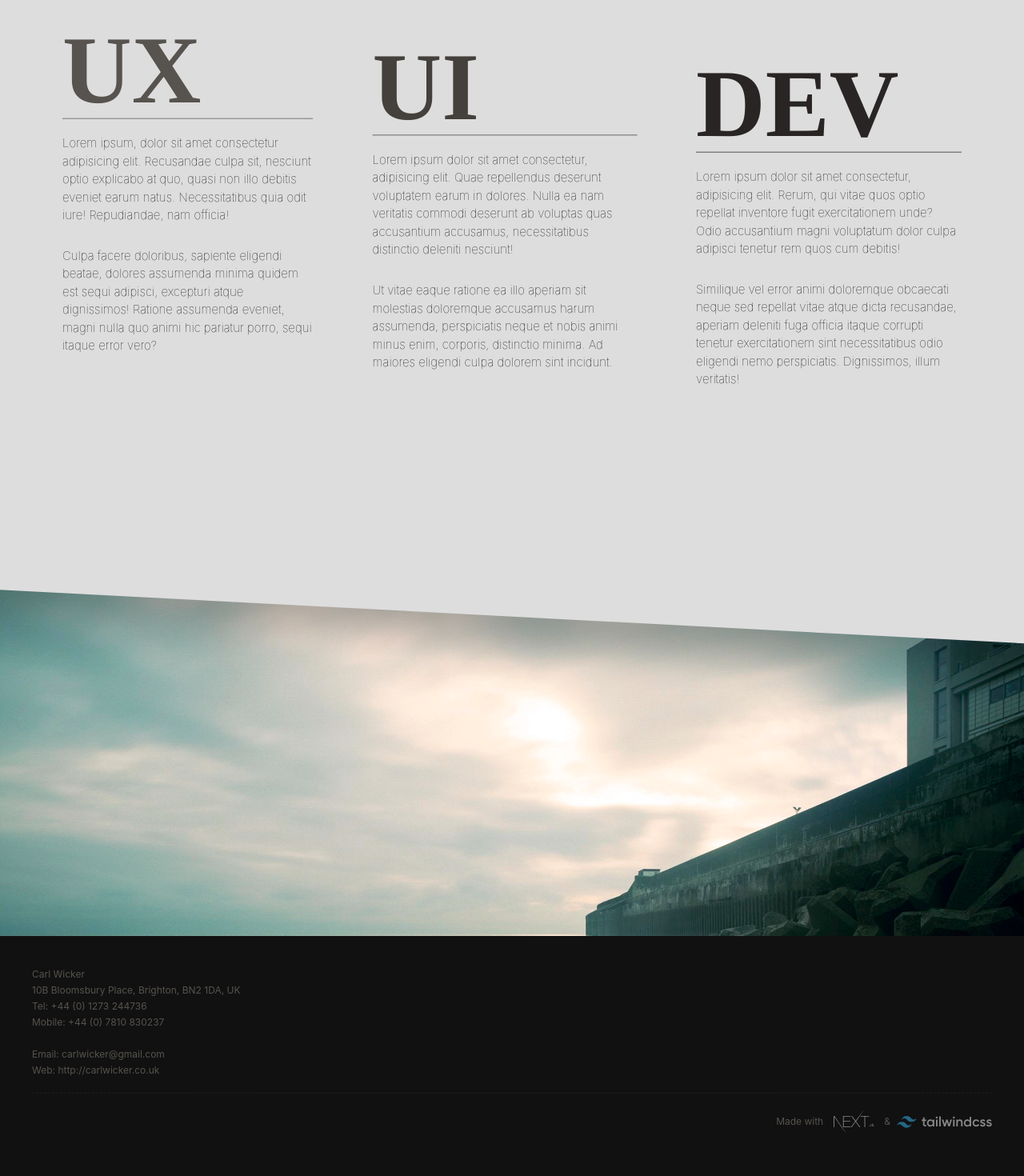
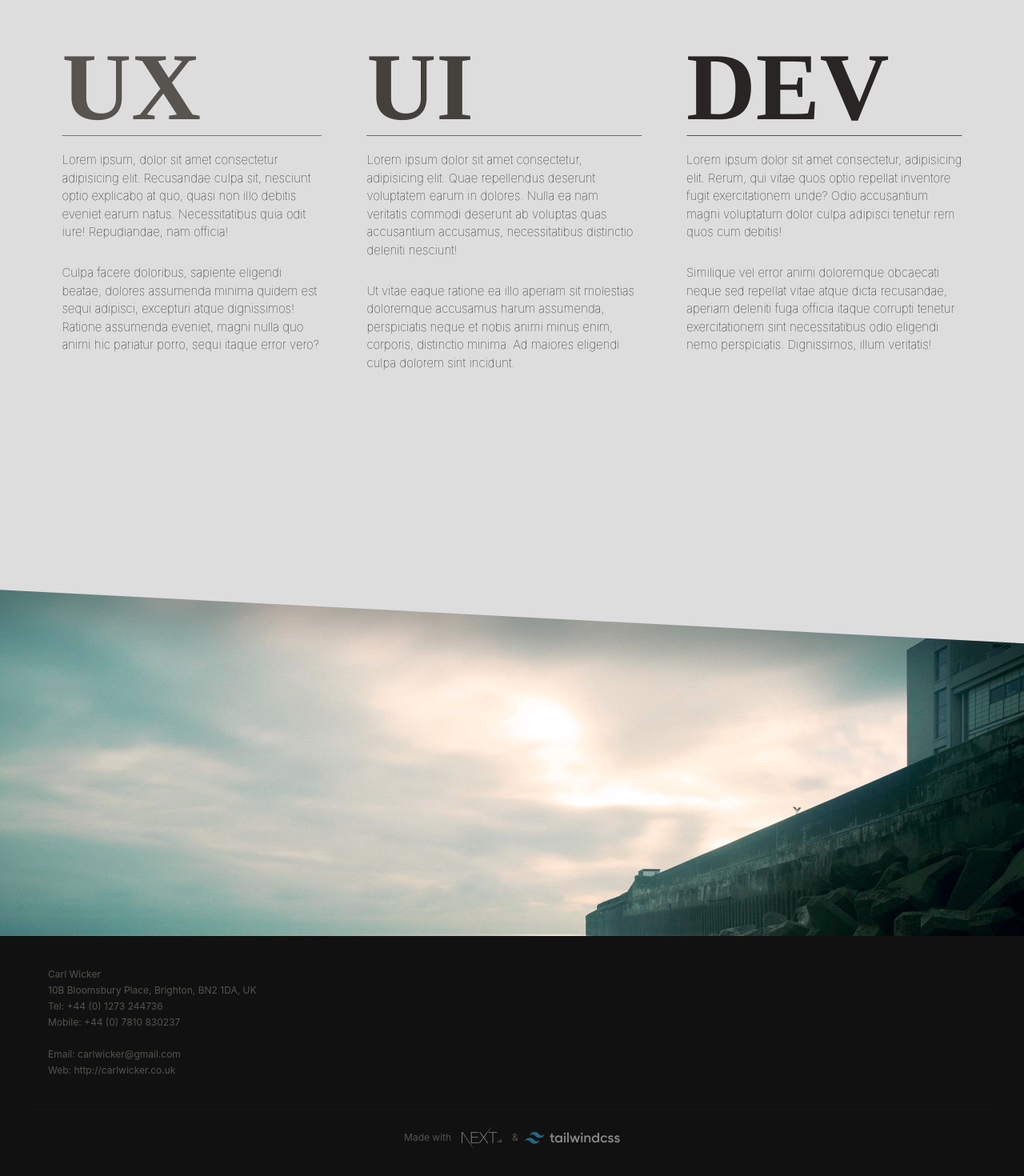
Before and after one commit to carlwicker/carlwicker-nextjs12, a Next.js app: page / in a window 1280 px wide. Shown: the part 930-2400 px from the top of the page at 80% size. Built offline with nearby package versions, Linux system fonts and the light colour scheme.

Commit message:
improved typography

```diff
--- a/components/Footer/Footer.tsx
+++ b/components/Footer/Footer.tsx
@@ -10,9 +10,9 @@ export default function Footer() {
         width: "100%",
       }}
     >
-      <div className="container flex flex-col text-stone-600 text-xs mx-auto px-10 items-center p-10">
+      <div className="container flex flex-col text-stone-600 text-xs mx-auto px-10 items-center p-5">
         <div className="container flex flex-col gap-5" id="contact">
-          <div className="flex flex-col gap-1">
+          <div className="flex flex-col gap-1 p-5">
             <div className="justify-left w-full">Carl Wicker</div>
             <div className="justify-left w-full">
               10B Bloomsbury Place, Brighton, BN2 1DA, UK
@@ -41,8 +41,8 @@ export default function Footer() {
               </a>
             </div>
           </div>
-          <hr className="border-t-1 border-stone-600 opacity-20 w-full border-dashed" />
-          <div className=" flex items-center gap-2 justify-end">
+          <hr className="border-t-1 border-stone-600 opacity-10 w-full border-solid" />
+          <div className=" flex items-center gap-2 px-5 justify-center">
             <div className="whitespace-nowrap">Made with</div>
             <NextJsLogo />
             <div> & </div>
--- a/components/Section1/Section1.tsx
+++ b/components/Section1/Section1.tsx
@@ -29,7 +29,7 @@ export default function Section1() {
         >
           UX UI DEV
         </h1>
-        <p className="p-5  text-white drop-shadow-md">
+        <p className="p-5 text-black drop-shadow-lg tracking-widest text-sm">
           Adobe Creative, Figma, HTML, CSS, TailwindCSS, JavaScript, ReactJS,
           NextJS & Google Cloud Architechure
         </p>
--- a/components/Section2/Section2.tsx
+++ b/components/Section2/Section2.tsx
@@ -10,9 +10,10 @@ export default function Section2() {
       }}
       className="flex flex-col justify-center font-black w-full min-h-screen rotate-3 scale-125 overflow-hidden"
     >
-      <div className="container mx-auto flex flex-col lg:flex-row p-5 scale-75 lg:gap-5 xl:gap-10">
+      <div className="container mx-auto  p-5 scale-75  xl:gap-10">
         {/* UX */}
-        <div className="p-5 -rotate-3">
+        <div className="-rotate-3 flex flex-col lg:flex-row lg:gap-5">
+          <div className="p-5">
             <h2
               className="text-9xl text-stone-600 font-black"
               style={{ fontFamily: "times" }}
@@ -30,13 +31,13 @@ export default function Section2() {
               <p>
                 Culpa facere doloribus, sapiente eligendi beatae, dolores
                 assumenda minima quidem est sequi adipisci, excepturi atque
-              dignissimos! Ratione assumenda eveniet, magni nulla quo animi hic
-              pariatur porro, sequi itaque error vero?
+                dignissimos! Ratione assumenda eveniet, magni nulla quo animi
+                hic pariatur porro, sequi itaque error vero?
               </p>
             </div>
           </div>
           {/* UI */}
-        <div className="p-5 -rotate-3">
+          <div className="p-5">
             <h2
               className="text-9xl text-stone-700 font-black "
               style={{ fontFamily: "times" }}
@@ -48,19 +49,19 @@ export default function Section2() {
               <p>
                 Lorem ipsum dolor sit amet consectetur, adipisicing elit. Quae
                 repellendus deserunt voluptatem earum in dolores. Nulla ea nam
-              veritatis commodi deserunt ab voluptas quas accusantium accusamus,
-              necessitatibus distinctio deleniti nesciunt!
+                veritatis commodi deserunt ab voluptas quas accusantium
+                accusamus, necessitatibus distinctio deleniti nesciunt!
               </p>
               <p>
                 Ut vitae eaque ratione ea illo aperiam sit molestias doloremque
-              accusamus harum assumenda, perspiciatis neque et nobis animi minus
-              enim, corporis, distinctio minima. Ad maiores eligendi culpa
-              dolorem sint incidunt.
+                accusamus harum assumenda, perspiciatis neque et nobis animi
+                minus enim, corporis, distinctio minima. Ad maiores eligendi
+                culpa dolorem sint incidunt.
               </p>
             </div>
           </div>
           {/* DEV */}
-        <div className="p-5 -rotate-3">
+          <div className="p-5">
             <h2
               className="text-9xl text-stone-800 font-black"
               style={{ fontFamily: "times" }}
@@ -71,16 +72,18 @@ export default function Section2() {
             <div className="font-thin pt-5">
               <p>
                 Lorem ipsum dolor sit amet consectetur, adipisicing elit. Rerum,
-              qui vitae quos optio repellat inventore fugit exercitationem unde?
-              Odio accusantium magni voluptatum dolor culpa adipisci tenetur rem
-              quos cum debitis!
+                qui vitae quos optio repellat inventore fugit exercitationem
+                unde? Odio accusantium magni voluptatum dolor culpa adipisci
+                tenetur rem quos cum debitis!
               </p>
               <p>
-              Similique vel error animi doloremque obcaecati neque sed repellat
-              vitae atque dicta recusandae, aperiam deleniti fuga officia itaque
-              corrupti tenetur exercitationem sint necessitatibus odio eligendi
-              nemo perspiciatis. Dignissimos, illum veritatis!
+                Similique vel error animi doloremque obcaecati neque sed
+                repellat vitae atque dicta recusandae, aperiam deleniti fuga
+                officia itaque corrupti tenetur exercitationem sint
+                necessitatibus odio eligendi nemo perspiciatis. Dignissimos,
+                illum veritatis!
               </p>
+            </div>
           </div>
         </div>
       </div>
--- a/pages/_app.tsx
+++ b/pages/_app.tsx
@@ -8,16 +8,18 @@ export default function App({ Component, pageProps }: AppProps) {
   const [isOpen, setIsOpen] = useState(false);
 
   return (
-    <div style={{ overflow: "hidden" }}>
+    <>
       <Head>
         <title>UX UI DEV</title>
         <meta name="viewport" content="initial-scale=1.0, width=device-width" />
       </Head>
-      <div className="container mx-auto">
-        <Header isOpen={isOpen} setIsOpen={setIsOpen} />
+      <div style={{ overflow: "hidden" }}>
+        <div className="container mx-auto">
+          <Header isOpen={isOpen} setIsOpen={setIsOpen} />
+        </div>
+
+        <Component {...pageProps} />
       </div>
-
-      <Component {...pageProps} />
-    </div>
+    </>
   );
 }
```
Lines whose indentation alone changed are shown as unchanged.
